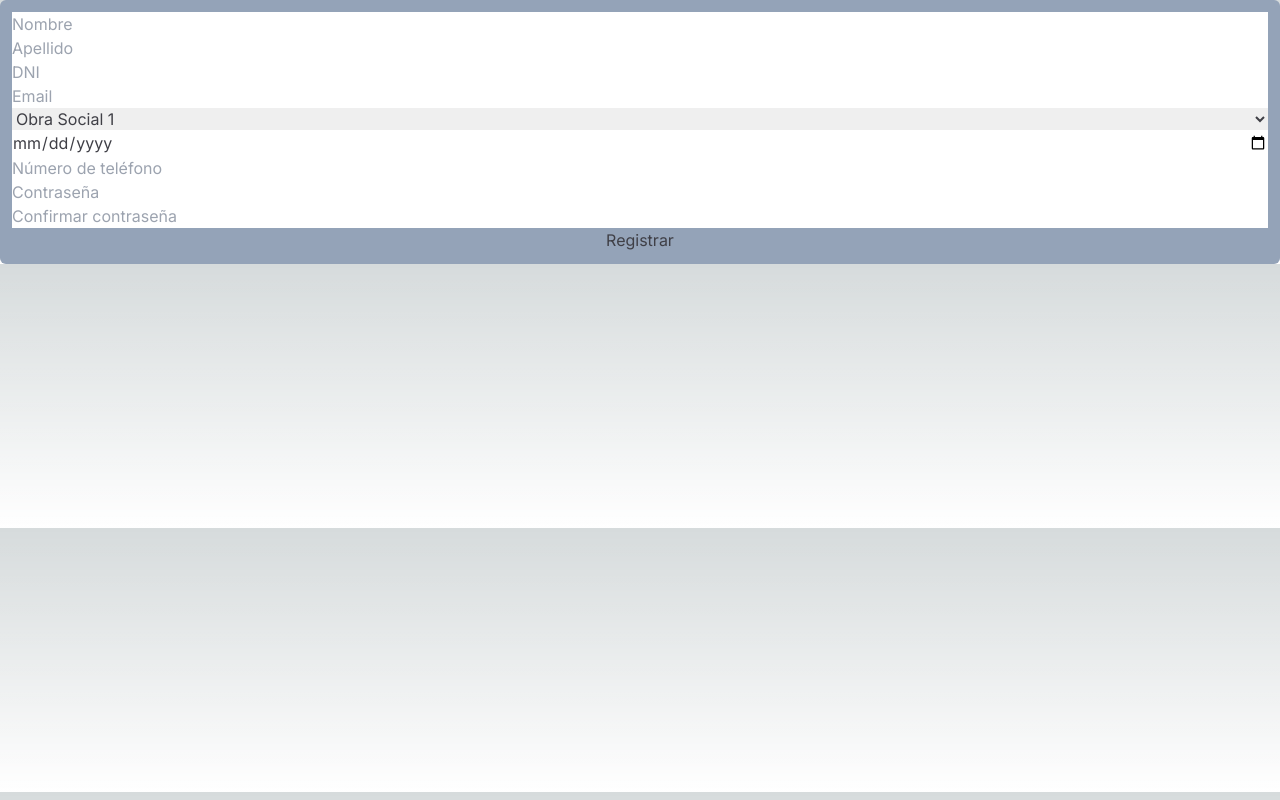
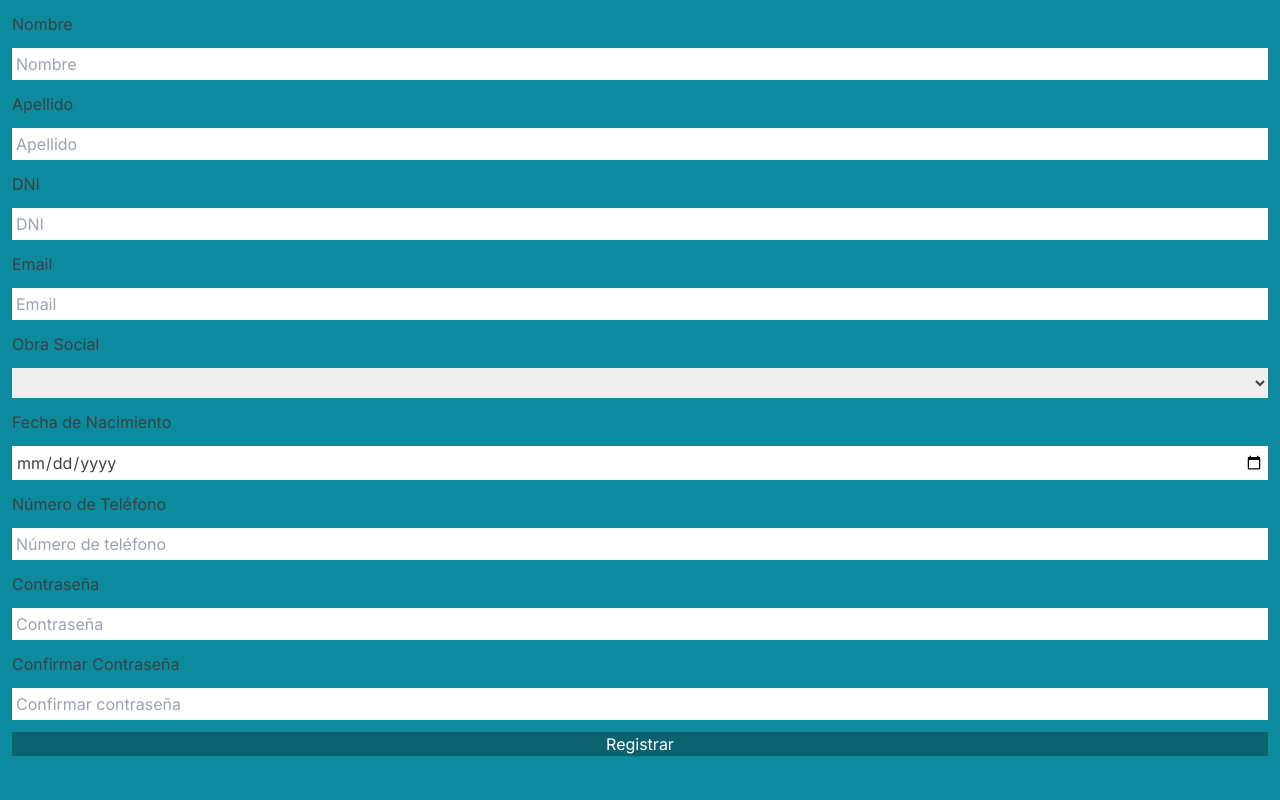
Before and after one commit to No-Country/c14-50-ft-nest, a Next.js app in the folder frontend/: page /register in a window 1280 px wide. Built offline with nearby package versions, Linux system fonts and the light colour scheme.

Commit message:
Add styles

```diff
--- a/frontend/src/app/globals.css
+++ b/frontend/src/app/globals.css
@@ -2,27 +2,18 @@
 @tailwind components;
 @tailwind utilities;
 
-:root {
-  --foreground-rgb: 0, 0, 0;
-  --background-start-rgb: 214, 219, 220;
-  --background-end-rgb: 255, 255, 255;
+body {
+  background-color: #0B8B9D
 }
 
-@media (prefers-color-scheme: dark) {
-  :root {
-    --foreground-rgb: 255, 255, 255;
-    --background-start-rgb: 0, 0, 0;
-    --background-end-rgb: 0, 0, 0;
-  }
+input:focus, textarea:focus, select:focus{
+  @apply border-blue-900;
 }
 
-body {
-  color: rgb(var(--foreground-rgb));
-  background: linear-gradient(
-      to bottom,
-      transparent,
-      rgb(var(--background-end-rgb))
-    )
-    rgb(var(--background-start-rgb));
+input, select {
+  @apply p-1
+}
 
+button {
+  @apply bg-[#0C616E] text-white !important
 }
--- a/frontend/src/app/register/page.tsx
+++ b/frontend/src/app/register/page.tsx
@@ -2,7 +2,7 @@ import RegisterForm from "@/components/RegisterForm"
 
 const RegisterPage = () => {
   return (
-    <div className="bg-slate-400 p-3 rounded-md">
+    <div className="p-3 rounded-md">
       <RegisterForm/>
     </div>
   )
--- a/frontend/src/components/RegisterForm.tsx
+++ b/frontend/src/components/RegisterForm.tsx
@@ -1,20 +1,30 @@
 
 const RegisterForm = () => {
   return (
-    <form className="flex flex-col text-zinc-700">
+    <form className="flex gap-3 flex-col text-zinc-700">
+      <label>Nombre</label>
       <input type="text" placeholder="Nombre"/>
+      <label>Apellido</label>
       <input type="text" placeholder="Apellido"/>
+      <label>DNI</label>
       <input type="number" placeholder="DNI"/>
+      <label>Email</label>
       <input type="email" placeholder="Email"/>
+      <label>Obra Social</label>
       <select>
+        <option></option>
         <option>Obra Social 1</option>
         <option>Obra Social 2</option>
         <option>Obra Social 3</option>
         <option>Obra Social 4</option>
       </select>
+      <label>Fecha de Nacimiento</label>
       <input type="date" placeholder="Fecha de nacimiento"/>
+      <label>Número de Teléfono</label>
       <input type="number" placeholder="Número de teléfono"/>
+      <label>Contraseña</label>
       <input type="password" placeholder="Contraseña"/>
+      <label>Confirmar Contraseña</label>
       <input type="password" placeholder="Confirmar contraseña"/>
       <button type="submit">Registrar</button>
     </form>
```
